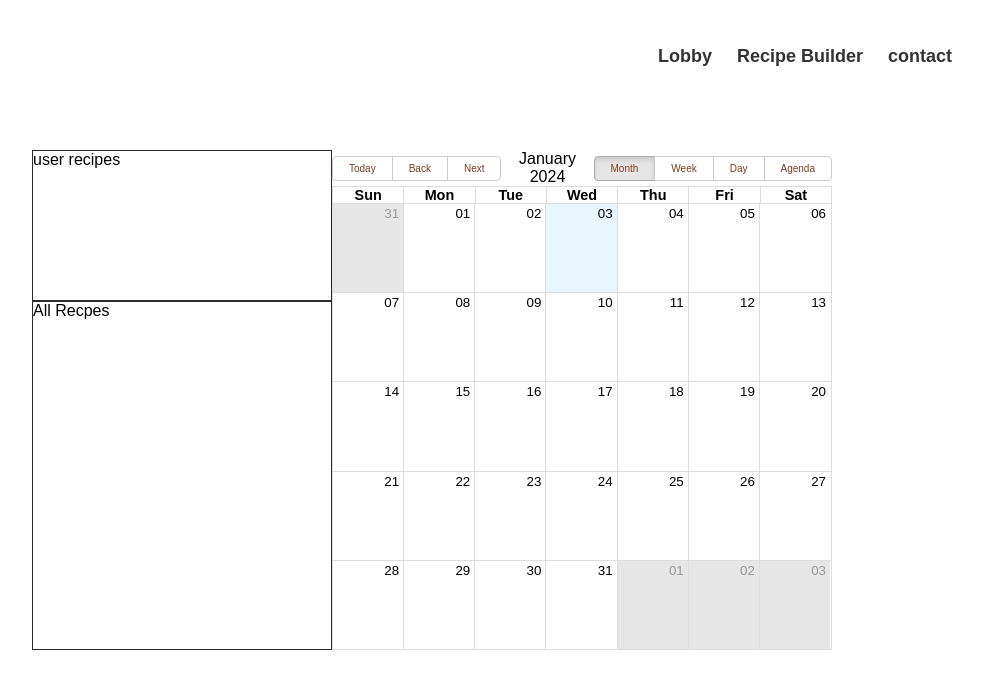
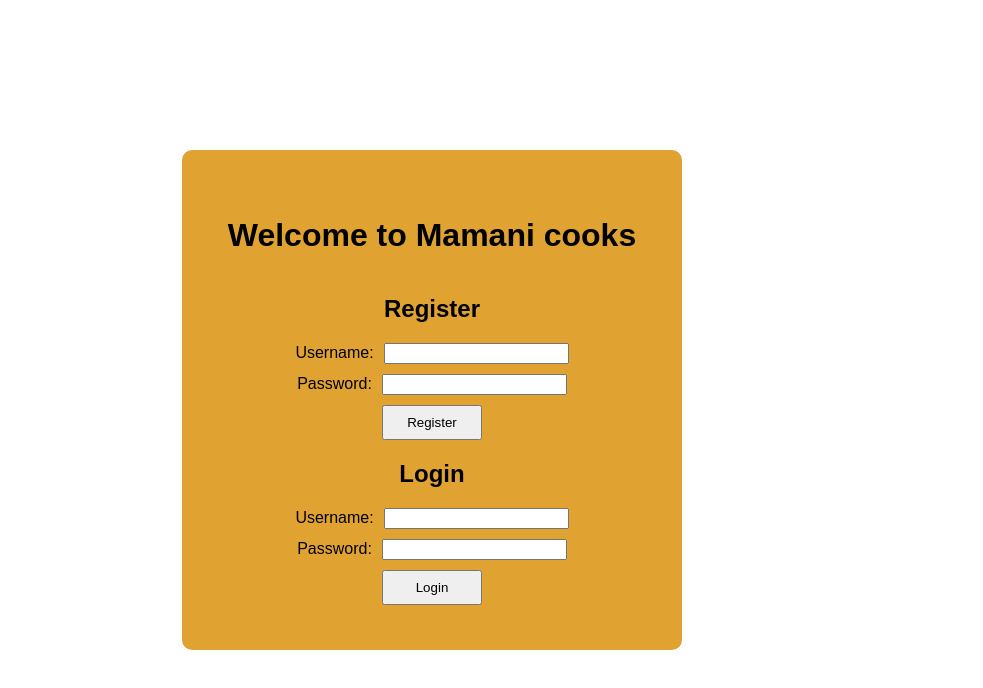
Before and after one commit to ahamidizadeh/mealPrep, a React (Vite) app in the folder frontend/: page / in a window 1280 px wide. Shown: the top 688 px of the page, without its empty margins (208-1191 px from the left). Built offline with nearby package versions, Linux system fonts and the light colour scheme.

Commit message:
implemented fronendt logic for landingpage, modified recipeBuilder for instructions; ready to submit

```diff
--- a/frontend/src/App.jsx
+++ b/frontend/src/App.jsx
@@ -8,15 +8,15 @@ import LandingPage from "./components/LandingPage";
 
 function App() {
   return (
-    // <LandingPage />
-    <Router>
-      <Navbar />
-      <Routes>
-        <Route path="/" element={<Lobby />} />
-        <Route path="/recipe-builder" element={<RecipeBuilder />} />
-        <Route path="/contact-us" element={<Contact />} />
-      </Routes>
-    </Router>
+    <LandingPage />
+    // <Router>
+    //   <Navbar />
+    //   <Routes>
+    //     <Route path="/" element={<Lobby />} />
+    //     <Route path="/recipe-builder" element={<RecipeBuilder />} />
+    //     <Route path="/contact-us" element={<Contact />} />
+    //   </Routes>
+    // </Router>
   );
 }
 
--- a/frontend/src/components/Calendar.jsx
+++ b/frontend/src/components/Calendar.jsx
@@ -16,11 +16,6 @@ const Calendar = () => {
     // Handle event drop, update your data or make API calls here
     console.log("Event dropped:", event);
   };
-  //   const customCalendarStyles = {
-  //     width: "500px",
-  //     color: "#7a3d1f",
-  //     border: "none",
-  //   };
 
   return (
     <div className="calendar-container">
--- a/frontend/src/components/Dropzone.jsx
+++ b/frontend/src/components/Dropzone.jsx
@@ -1,9 +1,39 @@
 import React, { useState } from "react";
 import CustomModal from "./modal/ModalAmount.jsx";
 
-export default function Dropzone({ onDrop }) {
+export default function Dropzone({ onDrop, onFormChange }) {
   const [ingredient, setIngredient] = useState(null);
+  const [image, setImage] = useState(null);
+  const [selectedFoodType, setSelectedFoodType] = useState("");
+  const [recipeName, setRecipeName] = useState("");
+  const [instructions, setInstructions] = useState("");
   const [isModalOpen, setIsModalOpen] = useState(false);
+
+  const handleImageChange = (event) => {
+    const uploadedImage = event.target.files[0];
+    setImage(uploadedImage);
+    onFormChange({ image: uploadedImage, recipeName });
+  };
+
+  const handleRecipeNameChange = (event) => {
+    setRecipeName(event.target.value);
+
+    onFormChange({ image, recipeName: event.target.value });
+  };
+  const handleInstructionsChange = (event) => {
+    setInstructions(event.target.value);
+    onFormChange({ image, recipeName, instructions: event.target.value });
+  };
+  const handleFoodTypeChange = (event) => {
+    const selectedType = event.target.value;
+    setSelectedFoodType(selectedType);
+    onFormChange({
+      image,
+      recipeName,
+      instructions,
+      selectedFoodType: selectedType,
+    });
+  };
 
   const handleDragOver = (e) => {
     e.preventDefault();
@@ -40,9 +70,21 @@ export default function Dropzone({ onDrop }) {
         />
       </div>
       <div className="recipe-inputs">
-        <input type="file" id="imageUpload" accept="image/*"></input>
-        <input placeholder="Recipe Name"></input>
-        <select style={{ height: "20px", overflowY: "scroll" }}>
+        <input
+          type="file"
+          id="imageUpload"
+          accept="image/*"
+          onChange={handleImageChange}
+        ></input>
+        <input
+          placeholder="Recipe Name"
+          onChange={handleRecipeNameChange}
+        ></input>
+        <select
+          onChange={handleFoodTypeChange}
+          value={selectedFoodType}
+          style={{ height: "20px", overflowY: "scroll" }}
+        >
           <option>select food type</option>
           <option>Breakfast</option>
           <option>Suplement</option>
@@ -55,6 +97,12 @@ export default function Dropzone({ onDrop }) {
           <option>Desert</option>
         </select>
       </div>
+      <div className="recipe-instructions">
+        <textarea
+          placeholder="instructions"
+          onChange={handleInstructionsChange}
+        ></textarea>
+      </div>
     </div>
   );
 }
--- a/frontend/src/components/LandingPage.jsx
+++ b/frontend/src/components/LandingPage.jsx
@@ -1,5 +1,133 @@
-import React from "react";
+import React, { useState } from "react";
+import "./styles/Landingpage.css";
 
-export default function LandingPage() {
-  return <div>LandingPage</div>;
-}
+const LandingPage = () => {
+  const [registerData, setRegisterData] = useState({
+    username: "",
+    password: "",
+  });
+
+  const [loginData, setLoginData] = useState({
+    username: "",
+    password: "",
+  });
+
+  const handleRegisterChange = (event) => {
+    setRegisterData({
+      ...registerData,
+      [event.target.name]: event.target.value,
+    });
+  };
+
+  const handleLoginChange = (event) => {
+    setLoginData({ ...loginData, [event.target.name]: event.target.value });
+  };
+
+  const handleRegisterSubmit = async (event) => {
+    event.preventDefault();
+
+    try {
+      const response = await fetch("/register", {
+        method: "POST",
+        headers: {
+          "Content-Type": "application/json",
+        },
+        body: JSON.stringify(registerData),
+      });
+
+      if (response.ok) {
+        // Registration successful, you might want to redirect the user or show a success message
+        console.log("Registration successful");
+      } else {
+        // Registration failed, handle errors
+        console.error("Registration failed");
+      }
+    } catch (error) {
+      console.error("Error during registration:", error);
+    }
+  };
+
+  const handleLoginSubmit = async (event) => {
+    event.preventDefault();
+
+    try {
+      const response = await fetch("/login", {
+        method: "POST",
+        headers: {
+          "Content-Type": "application/json",
+        },
+        body: JSON.stringify(loginData),
+      });
+
+      if (response.ok) {
+        const data = await response.json();
+        // Store the token in local storage or a secure place
+        localStorage.setItem("token", data.token);
+        // Login successful, you might want to redirect the user or update the UI
+        console.log("Login successful");
+      } else {
+        // Login failed, handle errors
+        console.error("Login failed");
+      }
+    } catch (error) {
+      console.error("Error during login:", error);
+    }
+  };
+
+  return (
+    <div className="landingpage">
+      <h1>Welcome to Mamani cooks</h1>
+
+      {/* Register Form */}
+      <form onSubmit={handleRegisterSubmit}>
+        <h2>Register</h2>
+
+        <label>
+          Username:
+          <input
+            type="text"
+            name="username"
+            value={registerData.username}
+            onChange={handleRegisterChange}
+          />
+        </label>
+        <label>
+          Password:
+          <input
+            type="password"
+            name="password"
+            value={registerData.password}
+            onChange={handleRegisterChange}
+          />
+        </label>
+        <button type="submit">Register</button>
+      </form>
+
+      {/* Login Form */}
+      <form onSubmit={handleLoginSubmit}>
+        <h2>Login</h2>
+        <label>
+          Username:
+          <input
+            type="text"
+            name="username"
+            value={loginData.username}
+            onChange={handleLoginChange}
+          />
+        </label>
+        <label>
+          Password:
+          <input
+            type="password"
+            name="password"
+            value={loginData.password}
+            onChange={handleLoginChange}
+          />
+        </label>
+        <button type="submit">Login</button>
+      </form>
+    </div>
+  );
+};
+
+export default LandingPage;
--- a/frontend/src/components/Macros.jsx
+++ b/frontend/src/components/Macros.jsx
@@ -6,13 +6,13 @@ const unitConversions = {
   ounces: 28.3495,
 };
 
-export default function Macros({ droppedItems }) {
+export default function Macros({ droppedItems, formData }) {
   const [fats, setFats] = useState(0);
   const [carbs, setCarbs] = useState(0);
   const [protein, setProtein] = useState(0);
 
   useEffect(() => {
-    // Calculate total grams of each macro from dropped items
+    // Calculate total grams of each acro from dropped items
     const totalFatsGrams = droppedItems.reduce(
       (total, item) =>
         total +
@@ -48,9 +48,12 @@ export default function Macros({ droppedItems }) {
     setCarbs(totalCarbsGrams);
     setProtein(totalProteinGrams);
   }, [droppedItems]);
-  console.log(fats, protein, carbs);
+  const handleRecipeSubmit = () => {
+    if (formData.image && formData.recipeName && formData.selectedFoodType) {
+    }
+  };
 
-  console.log("dropped:", droppedItems);
+  console.log("formdata", formData);
   return (
     <>
       <div id="macros">
@@ -68,7 +71,9 @@ export default function Macros({ droppedItems }) {
         </div>
       </div>
       <div className="centered">
-        <button className="submit">Submit</button>
+        <button className="submit" onClick={handleRecipeSubmit}>
+          Submit
+        </button>
       </div>
     </>
   );
--- a/frontend/src/components/RecipeBuilder.jsx
+++ b/frontend/src/components/RecipeBuilder.jsx
@@ -11,6 +11,7 @@ import Navbar from "./Navbar";
 export default function RecipeBuilder() {
   const [ingredients, setIngredients] = useState([]);
   const [droppedItems, setDroppedItems] = useState([]);
+  const [formData, setFormData] = useState({});
   const [searchQuery, setSearchQuery] = useState("");
 
   useEffect(() => {
@@ -24,6 +25,9 @@ export default function RecipeBuilder() {
         console.error("Error Fetching ingredients", error);
       });
   }, []);
+  const handleFormChange = (newFormData) => {
+    setFormData({ ...formData, ...newFormData });
+  };
 
   const handleDrop = (item) => {
     setDroppedItems((prevItems) => [...prevItems, item]);
@@ -59,12 +63,12 @@ export default function RecipeBuilder() {
         </div>
         <div id="rightColumn">
           <Spices />
-          <Dropzone onDrop={handleDrop} />
+          <Dropzone onDrop={handleDrop} onFormChange={handleFormChange} />
           <Ingredients
             droppedItems={droppedItems}
             onRemoveIngredient={handleRemoveIngredient}
           />
-          <Macros droppedItems={droppedItems} />
+          <Macros droppedItems={droppedItems} formData={formData} />
         </div>
       </div>
     </>
--- a/frontend/src/components/styles/Calendar.css
+++ b/frontend/src/components/styles/Calendar.css
@@ -11,8 +11,21 @@
 }
 .rbc-toolbar button {
   color: #7a3d1f;
-  font-size: 10px;
+  width: 50px;
+  margin: 2px;
+  border-radius: 5px;
+  display: inline-flex;
+  justify-content: center;
+  text-align: center;
+  align-items: center;
+  font-size: 12px;
 }
 .rbc-btn-group {
   white-space: nowrap;
 }
+.rbc-day-bg {
+  background-color: rgba(239, 233, 213, 0.32);
+}
+.rbc-button-link {
+  color: #7a3d1f;
+}
--- /dev/null
+++ b/frontend/src/components/styles/Landingpage.css
@@ -0,0 +1,34 @@
+.landingpage {
+  width: 500px;
+  height: 500px;
+  border-radius: 10px;
+  display: flex;
+  flex-direction: column;
+  justify-content: center;
+  text-align: center;
+  align-items: center;
+  background-color: rgb(224, 163, 49);
+}
+.landingpage h1,
+h2 {
+  text-align: center;
+}
+
+label {
+  box-sizing: border-box;
+  display: block;
+  margin-top: 10px;
+}
+input {
+  margin-left: 10px;
+}
+.landingpage button {
+  color: black;
+  cursor: pointer;
+  width: 100px;
+  box-sizing: border-box;
+  margin-top: 10px;
+  padding: 3px;
+  line-height: 25px;
+  align-self: center;
+}
--- a/frontend/src/components/styles/RecipeBuilder.css
+++ b/frontend/src/components/styles/RecipeBuilder.css
@@ -153,18 +153,36 @@
   background: transparent;
   border-radius: 10px;
   height: 100px;
-  margin-left: 20px;
+  margin-left: 5px;
   margin-top: 5px;
   display: flex;
   align-items: center;
   justify-content: center;
   text-align: center;
   font-size: 14px;
-  width: 150px;
+  min-width: 80px;
   background-color: #bcaaa4;
   color: #fff;
 }
+.recipe-instructions {
+  width: 100px;
+  margin-top: 3px;
+  position: absolute;
+  left: 282px;
+}
+textarea::placeholder {
+  color: white;
+}
+
+.recipe-instructions textarea {
+  background-color: #bcaaa4;
+  border-radius: 5px;
+  border: none;
+  width: 100px;
+  height: 100px;
+}
 #dropZone {
+  position: relative;
   display: flex;
   color: white;
   cursor: crosshair;
@@ -175,11 +193,12 @@
   margin-left: 10px;
   margin-top: 25px;
   height: 30%;
-  width: 95%;
+  width: 70%;
 }
 .recipe-inputs {
-  margin-left: 30px;
-  margin-top: 50px;
+  max-width: 100px;
+  margin-left: 5px;
+  margin-top: 5px;
   font-family: "Lobster", cursive;
   color: black;
 }
```
Also changed, not shown: 2 other files (tests, documents, lock files or other folders).
